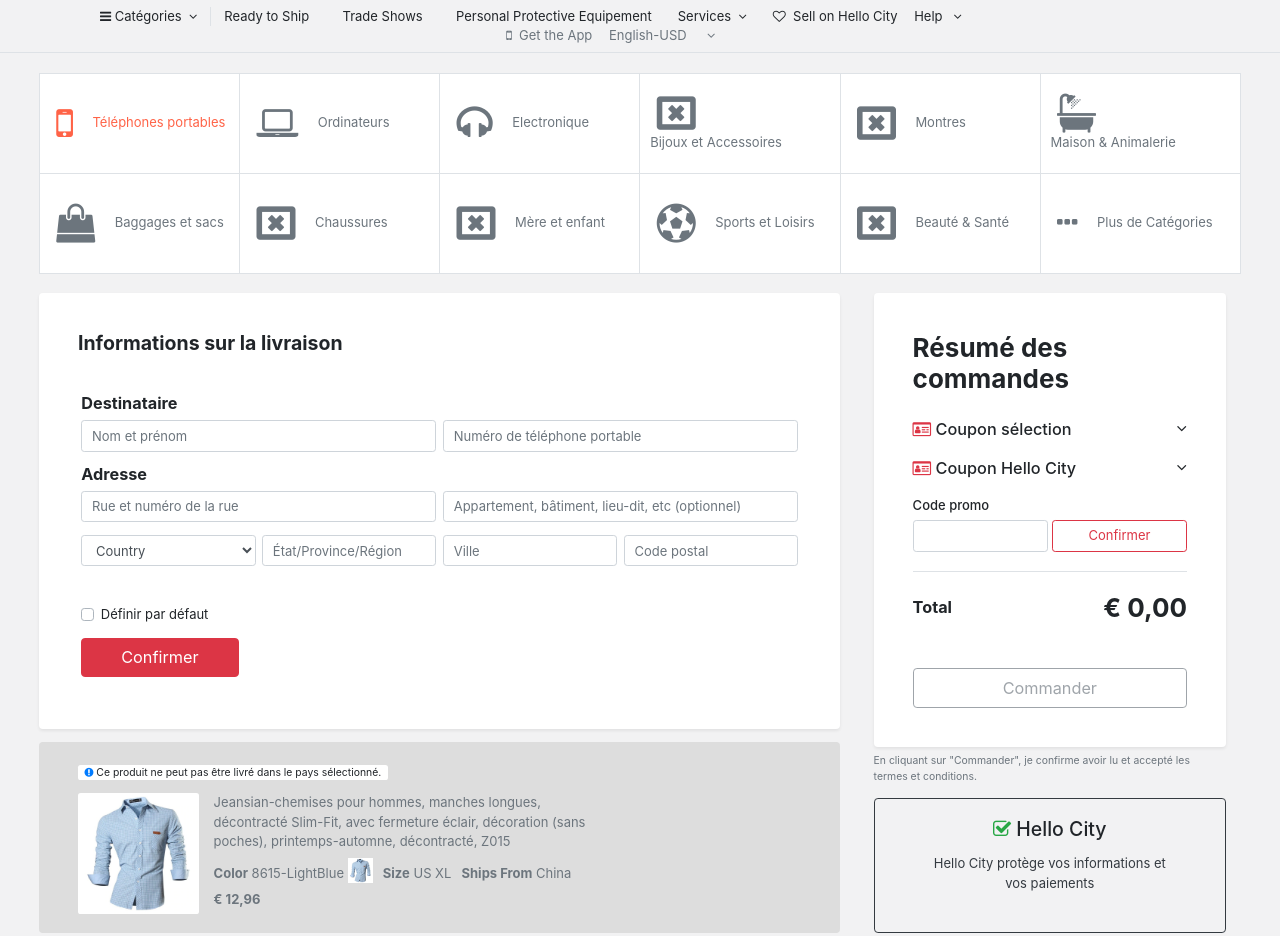
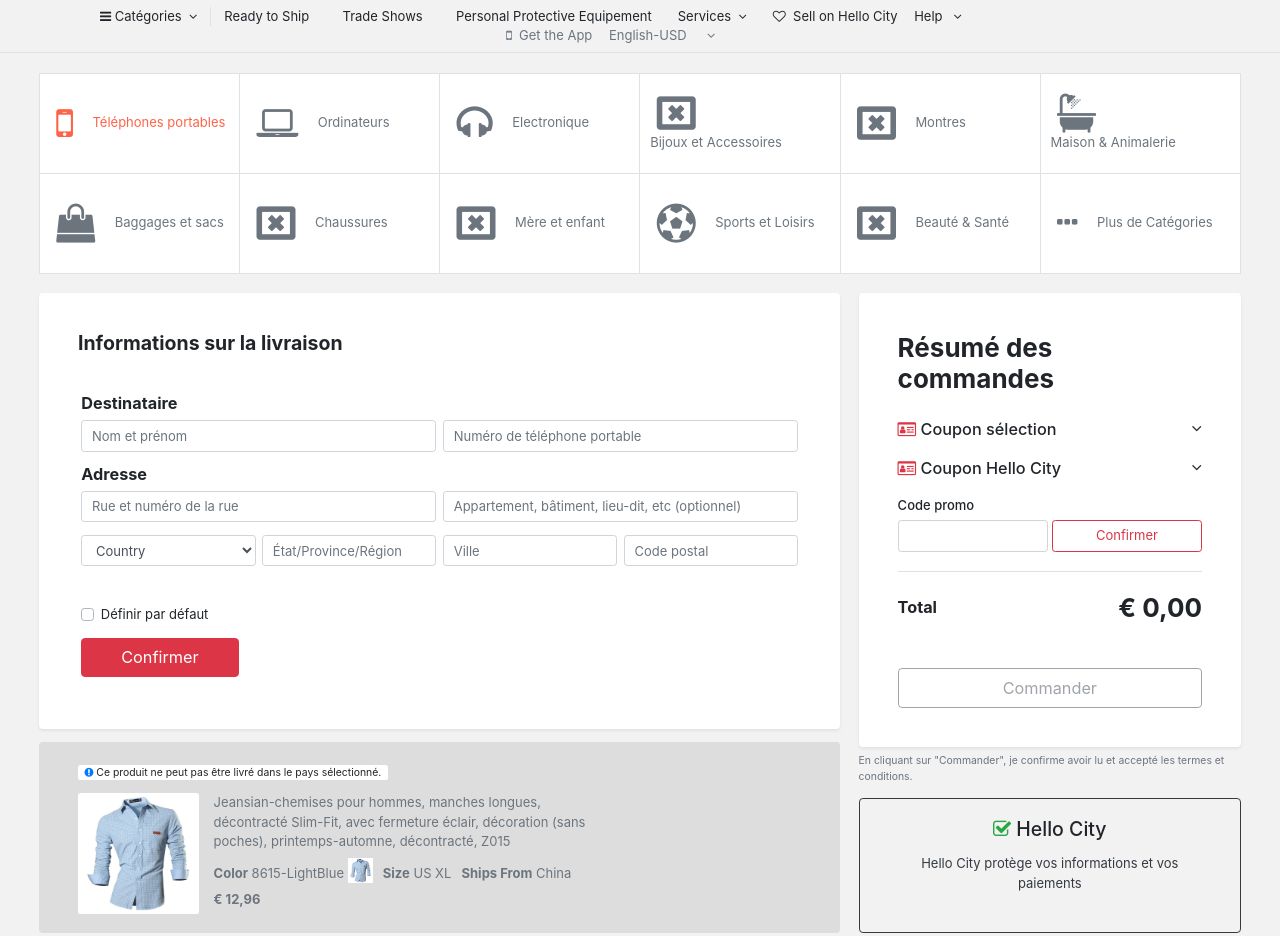
Before and after one commit to bony237/hello-city-CM, a plain HTML site: page confirmation-purchase.html in a window 1280 px wide. Shown: the top 936 px of the page. Drawn offline with Linux system fonts and the light colour scheme.

Commit message:
padding set to zero

```diff
--- a/confirmation-purchase.html
+++ b/confirmation-purchase.html
@@ -280,7 +280,7 @@
         <div>&nbsp; &nbsp; &nbsp;</div>
 
         <!--command resume-->
-        <div class="col position-relative" id="command-resume">
+        <div class="col position-relative p-0" id="command-resume">
             <div>
                 <!---->
                 <div class="h5 p-5 bg-white shadow-sm rounded-lg">
```
